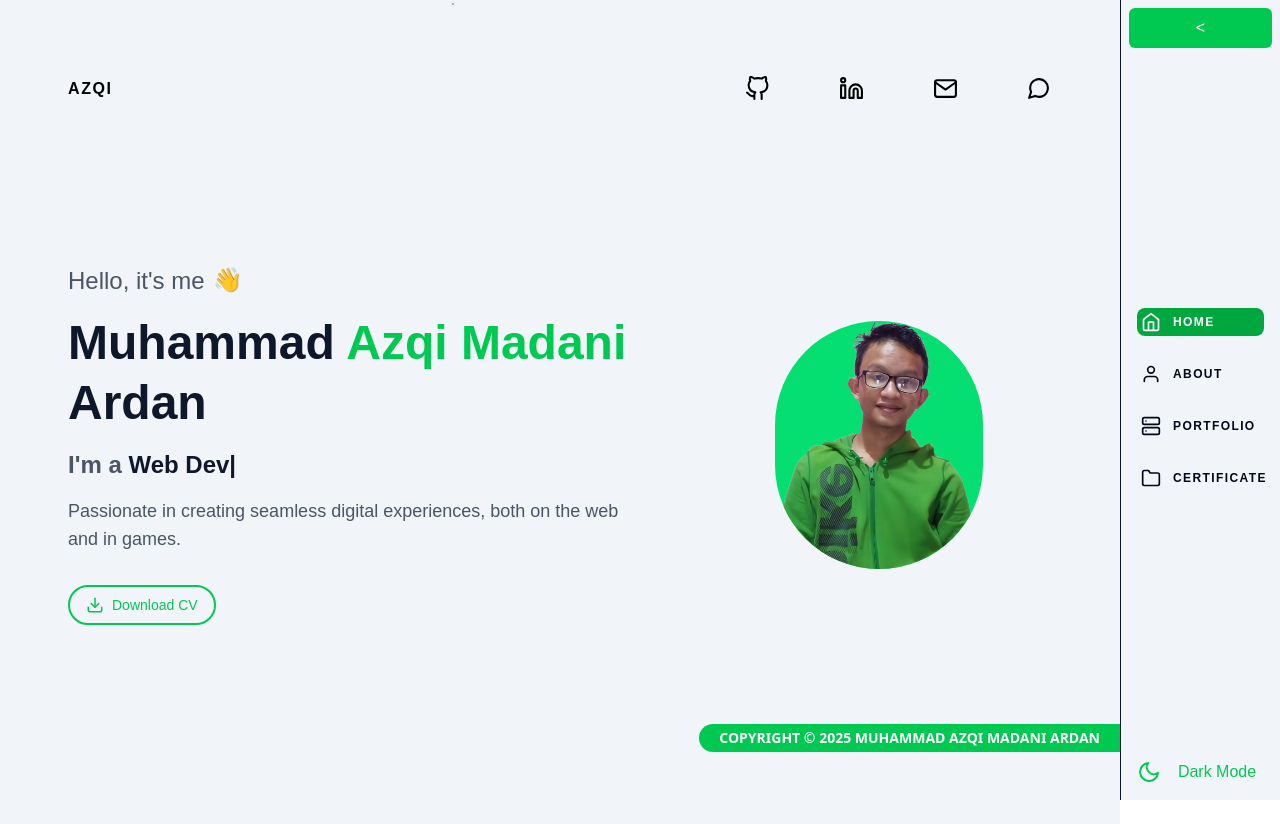
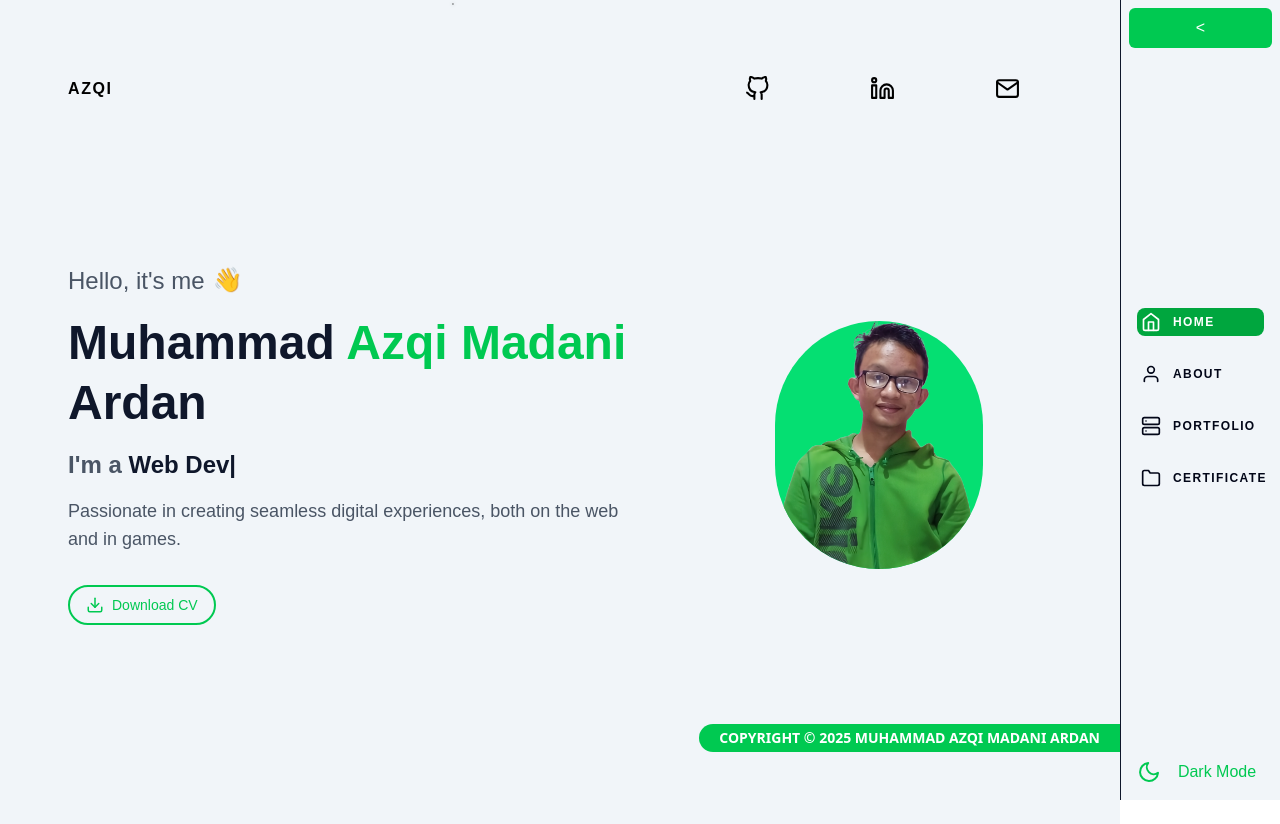
Before and after one commit to MuhammadAzqiMadaniArdan/azqi, a React (Vite) app: page / in a window 1280 px wide. Built offline with nearby package versions, Linux system fonts and the light colour scheme; a web font is replaced by a local one.

Commit message:
first commit

```diff
--- a/src/Components/Header.jsx
+++ b/src/Components/Header.jsx
@@ -2,7 +2,7 @@
 
 import { useState } from "react"
 import MobileMenu from "./MobileMenu"
-import { GitHub, Linkedin, Mail, MessageCircle, Menu, Home, User, Server, Folder } from "react-feather"
+import { GitHub, Linkedin, Mail, Menu, Home, User, Server, Folder } from "react-feather"
 
 const Header = ({ theme, setTheme }) => {
   const [isMenuOpen, setIsMenuOpen] = useState(false)
@@ -28,7 +28,7 @@ const Header = ({ theme, setTheme }) => {
           </a>
         </div>
 
-        <div className="grid grid-cols-4 gap-2 sm:gap-6 md:gap-10 w-full lg:w-1/3">
+        <div className="grid grid-cols-3 gap-2 sm:gap-6 md:gap-10 w-full lg:w-1/3">
           {[
             {
               icon: <GitHub size={25} />,
@@ -36,15 +36,11 @@ const Header = ({ theme, setTheme }) => {
             },
             {
               icon: <Linkedin size={25} />,
-              href: "https://id.linkedin.com/in/muhammad-azqi-madani-ardan-315b722b5",
+              href: "https://www.linkedin.com/in/muhammadazqi/",
             },
             {
               icon: <Mail size={25} />,
               href: "mailto:muhammadazqi098@gmail.com",
-            },
-            {
-              icon: <MessageCircle size={25} />,
-              href: "https://wa.me/6288215992674",
             },
           ].map((item, idx) => (
             <a key={idx} href={item.href} target="_blank" rel="noopener noreferrer" className="group cursor-pointer">
--- a/src/pages/Home.jsx
+++ b/src/pages/Home.jsx
@@ -6,12 +6,7 @@ import { AnimatePresence, motion } from "framer-motion"
 import {
   Download,
   Folder,
-  GitHub,
   Home,
-  Linkedin,
-  Mail,
-  Menu,
-  MessageCircle,
   Moon,
   Server,
   Sun,
```
Also changed, not shown: 1 other file (tests, documents, lock files or other folders).
